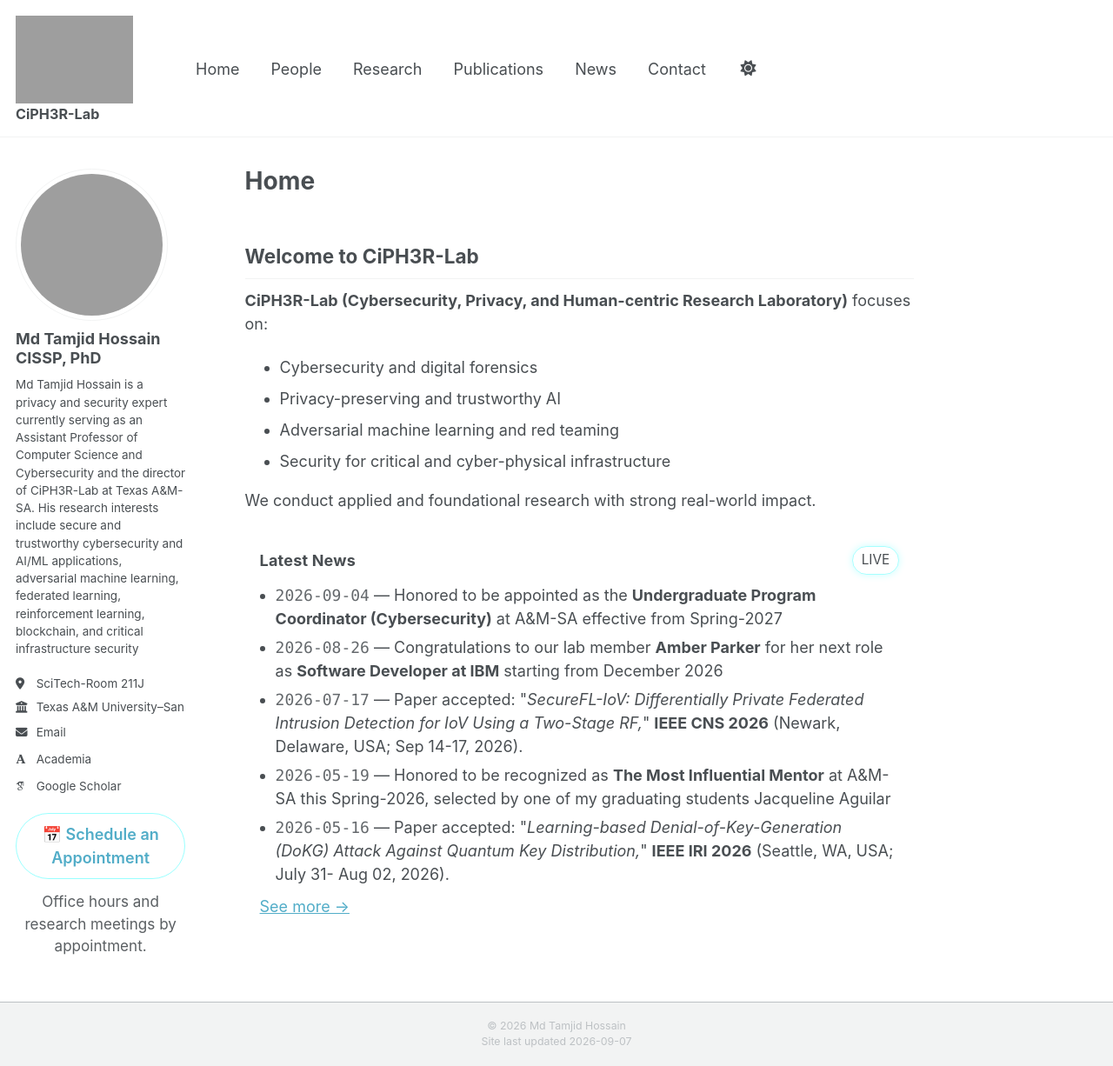
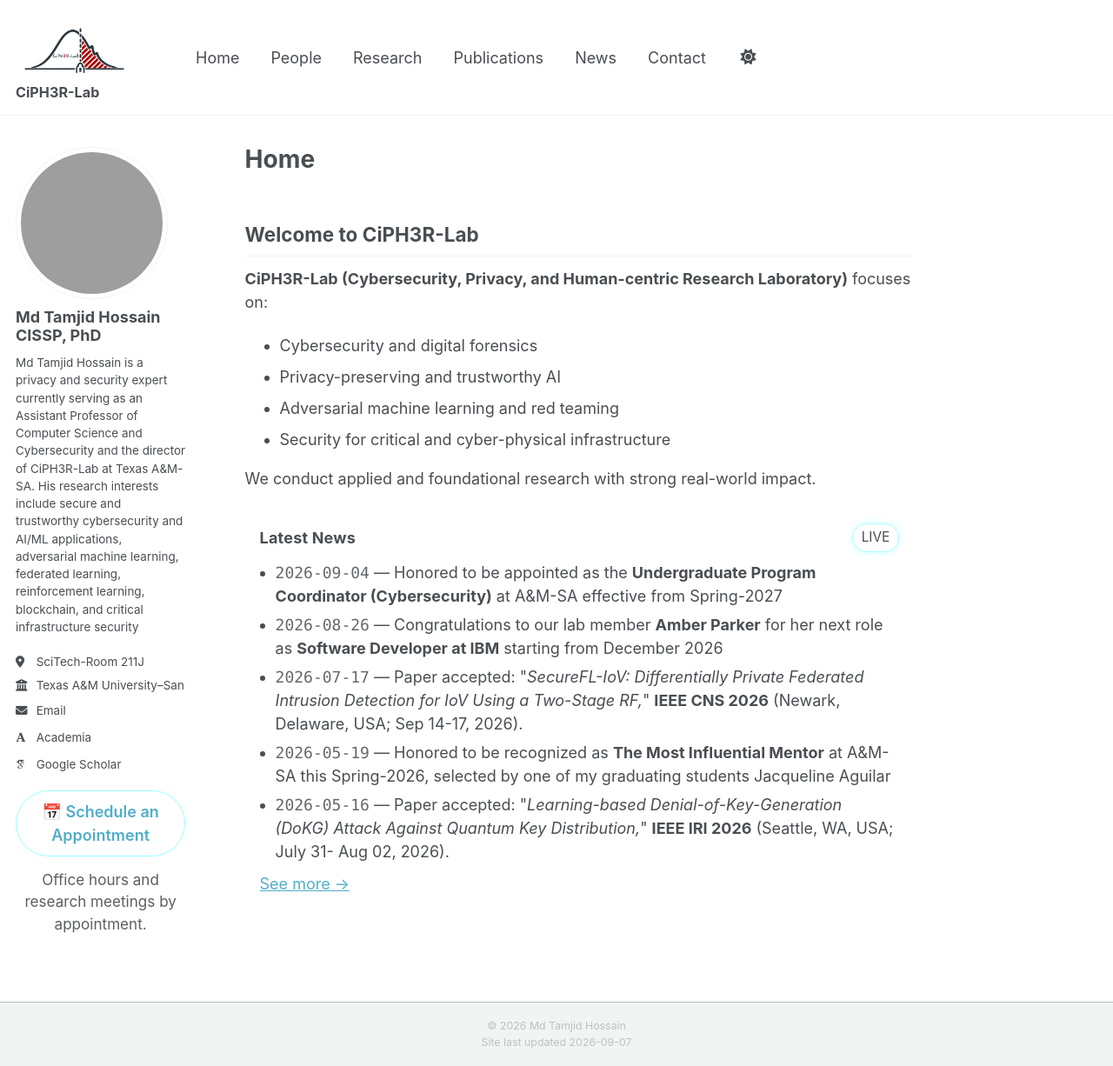
Before and after one commit to ciph3rLab/ciph3rLab.github.io, a Jekyll site: the page built from _pages/about.md, in a window 1280 px wide and 1226 px high. Shown: the whole window at 87% size. Built offline with Jekyll 4.4.1, drawn with Linux system fonts in a browser that asks for light colours; some web fonts are replaced; a script bundle is joined from its source files by our own code; library files that are not in the unit come from our copies.

Commit message:
Update logo image source in masthead

```diff
--- a/_includes/masthead.html
+++ b/_includes/masthead.html
@@ -7,7 +7,7 @@
         <ul class="visible-links">
           <li class="masthead__menu-item masthead__menu-item--lg persist {% if page.url == '/' or page.url == '/index.html' %}selected{% endif %}">
             <a href="{{ base_path }}/" class="lab-brand">
-              <img src="{{ base_path }}/assets/Cipher_lab_logo_final.png"
+              <img src="{{ base_path }}/assets/Cipher_lab_logo.png"
                    alt="CiPH3R-Lab"
                    class="lab-logo">
               <span class="lab-brand-name">CiPH3R-Lab</span>
```
